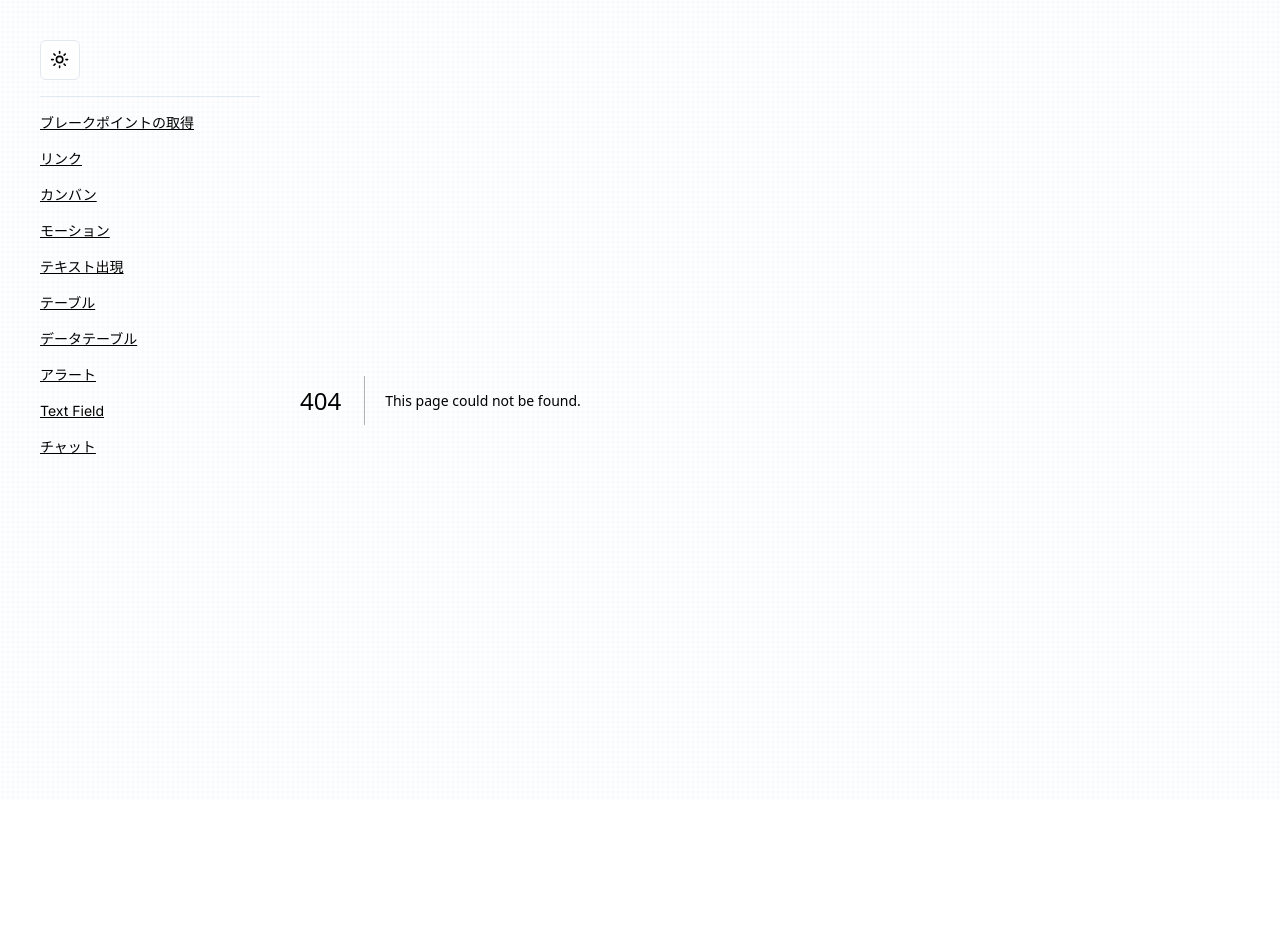
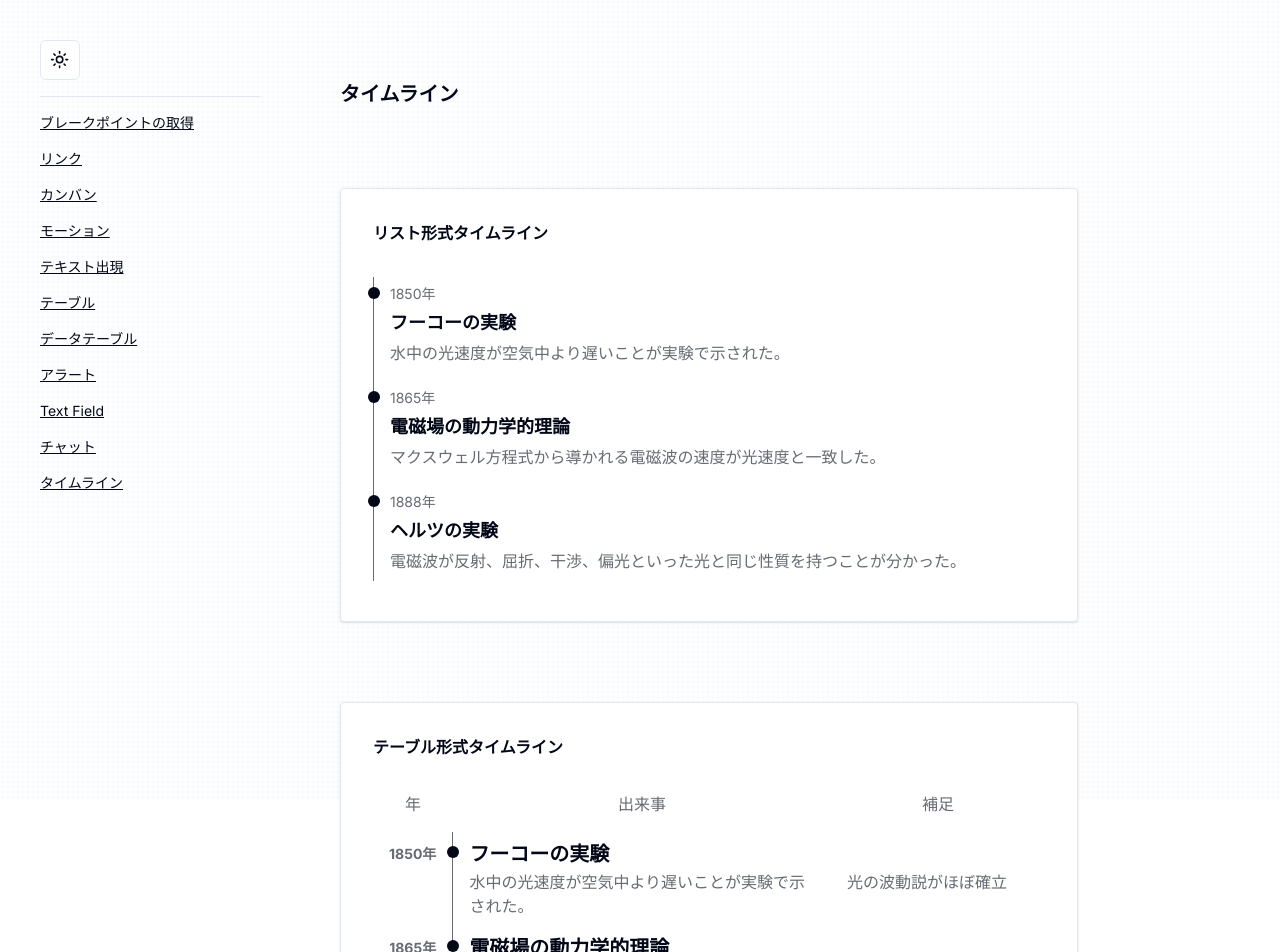
Before and after one commit to issnoj/expt-tailwind, a Next.js app: page /timeline in a window 1280 px wide. Before the commit this address had no page. Shown: the top 952 px of the page. Before the commit the page ends 800 px from the top, so only its background shows below. Built offline with nearby package versions, Linux system fonts and the light colour scheme.

Commit message:
add timeline

```diff
--- /dev/null
+++ b/app/timeline/page.tsx
@@ -0,0 +1,7 @@
+import { TimelinePage } from '@/components/timeline/timeline-page';
+
+const Page = async () => {
+  return <TimelinePage />;
+};
+
+export default Page;
--- a/components/side-nav.tsx
+++ b/components/side-nav.tsx
@@ -21,6 +21,7 @@ export const SideNav = () => {
         <Link href={'/alert'}>アラート</Link>
         <Link href={'/text-field'}>Text Field</Link>
         <Link href={'/chat'}>チャット</Link>
+        <Link href={'/timeline'}>タイムライン</Link>
       </div>
     </nav>
   );
--- /dev/null
+++ b/components/timeline/columns.ts
@@ -0,0 +1,42 @@
+type Data = {
+  year: number;
+  title: string;
+  desc: string;
+  remark?: string;
+};
+
+export const timelineSampleColumns = [
+  {
+    accessorKey: 'year',
+    header: '年',
+  },
+  {
+    accessorKey: 'event',
+    header: '出来事',
+  },
+  {
+    accessorKey: 'remark',
+    header: '補足',
+  },
+];
+
+export const timelineSampleData: Data[] = [
+  {
+    year: 1850,
+    title: 'フーコーの実験',
+    desc: '水中の光速度が空気中より遅いことが実験で示された。',
+    remark: '光の波動説がほぼ確立',
+  },
+  {
+    year: 1865,
+    title: '電磁場の動力学的理論',
+    desc: 'マクスウェル方程式から導かれる電磁波の速度が光速度と一致した。',
+    remark: '光が電磁波の一種である可能性の示唆',
+  },
+  {
+    year: 1888,
+    title: 'ヘルツの実験',
+    desc: '電磁波が反射、屈折、干渉、偏光といった光と同じ性質を持つことが分かった。',
+    remark: '光が電磁波の一種であることがほぼ確実に',
+  },
+];
--- /dev/null
+++ b/components/timeline/timeline-page.tsx
@@ -0,0 +1,20 @@
+'use client';
+
+import React from 'react';
+import { Content } from '@/components/ui/content';
+import { TimelineSample } from '@/components/timeline/timeline-sample';
+import { Board } from '@/components/ui/board';
+import { TimelineTableSample } from '@/components/timeline/timeline-table-sample';
+
+export const TimelinePage = () => {
+  return (
+    <Content title={'タイムライン'}>
+      <Board title={'リスト形式タイムライン'}>
+        <TimelineSample />
+      </Board>
+      <Board title={'テーブル形式タイムライン'}>
+        <TimelineTableSample />
+      </Board>
+    </Content>
+  );
+};
--- /dev/null
+++ b/components/timeline/timeline-sample.tsx
@@ -0,0 +1,39 @@
+import { cn } from '@/lib/utils';
+import { timelineSampleData } from '@/components/timeline/columns';
+
+export const TimelineSample = () => {
+  return (
+    <div>
+      <ol className="relative max-w-2xl cursor-default border-s border-foreground/60">
+        {timelineSampleData.map((v) => (
+          <li
+            className={cn(
+              'group mb-2 rounded px-4 pb-2 pt-1',
+              'transition-all',
+              'hover:bg-sky-50',
+              'dark:hover:bg-sky-950',
+            )}
+            key={v.title}
+          >
+            <span
+              className={cn(
+                'absolute -start-1.5 mt-1.5 size-3 rounded-full bg-foreground',
+                'transition-all',
+                'group-hover:bg-sky-500',
+              )}
+            />
+            <span
+              className={cn(
+                'absolute -start-1.5 mt-1.5 size-3 rounded-full',
+                'group-hover:animate-ping group-hover:bg-sky-300',
+              )}
+            />
+            <time className="text-sm text-foreground/60">{v.year}年</time>
+            <h3 className="my-1 text-lg font-bold">{v.title}</h3>
+            <p className="text-foreground/60">{v.desc}</p>
+          </li>
+        ))}
+      </ol>
+    </div>
+  );
+};
--- /dev/null
+++ b/components/timeline/timeline-table-sample.tsx
@@ -0,0 +1,78 @@
+import { cn } from '@/lib/utils';
+import {
+  timelineSampleColumns,
+  timelineSampleData,
+} from '@/components/timeline/columns';
+
+export const TimelineTableSample = () => {
+  return (
+    <div>
+      <table className="max-w-2xl cursor-default">
+        <thead className={'text-foreground/60'}>
+          <tr>
+            {timelineSampleColumns.map((column) => (
+              <td className={'pb-4 text-center'} key={column.accessorKey}>
+                {column.header}
+              </td>
+            ))}
+          </tr>
+        </thead>
+        {timelineSampleData.map((v) => (
+          <tbody
+            className={cn(
+              'group',
+              'transition-all',
+              'hover:bg-sky-50',
+              'dark:hover:bg-sky-950',
+            )}
+            key={v.title}
+          >
+            <tr>
+              <th
+                className={
+                  'whitespace-nowrap px-4 pt-2 align-top text-sm leading-7 text-foreground/60'
+                }
+                rowSpan={2}
+              >
+                {v.year}年
+              </th>
+              <th
+                className={
+                  'relative border-s border-foreground/60 px-4 pt-2 text-left align-top text-xl'
+                }
+                colSpan={2}
+              >
+                <span
+                  className={cn(
+                    'absolute -start-1.5 mt-1.5 size-3 rounded-full bg-foreground',
+                    'transition-all',
+                    'group-hover:bg-sky-500',
+                  )}
+                />
+                <span
+                  className={cn(
+                    'absolute -start-1.5 mt-1.5 size-3 rounded-full',
+                    'group-hover:animate-ping group-hover:bg-sky-300',
+                  )}
+                />
+                {v.title}
+              </th>
+            </tr>
+            <tr>
+              <td
+                className={
+                  'border-s border-foreground/60 px-4 pb-2 align-top text-foreground/60'
+                }
+              >
+                {v.desc}
+              </td>
+              <td className={'px-4 pb-2 align-top text-foreground/60'}>
+                {v.remark}
+              </td>
+            </tr>
+          </tbody>
+        ))}
+      </table>
+    </div>
+  );
+};
```
